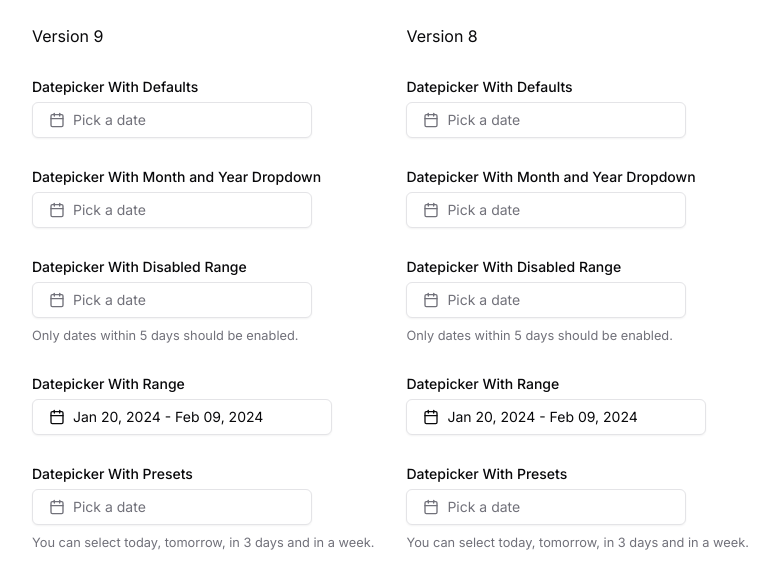
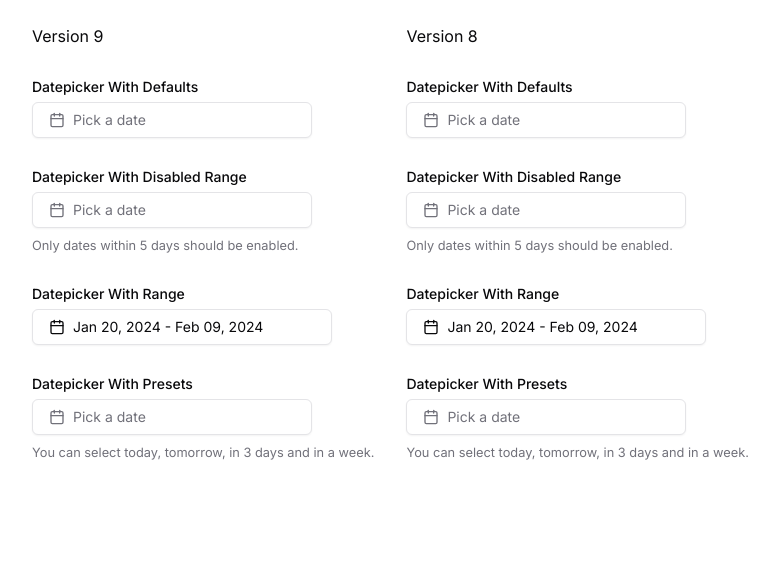
Before and after one commit to Nhollas/shadcn-ui-amplified, a Next.js app: page / in a window 1280 px wide. Shown: the top 588 px of the page, without its empty margins (248-1027 px from the left). Built offline with nearby package versions, Linux system fonts and the light colour scheme.

Commit message:
Strictly focus date-picker migration to v9.

```diff
--- a/package.json
+++ b/package.json
@@ -1,5 +1,5 @@
 {
-  "name": "shadcn-ui-amplified",
+  "name": "shadcn-ui-datepicker-migration",
   "version": "0.1.0",
   "private": true,
   "scripts": {
--- a/src/app/(routes)/@v8/page.tsx
+++ b/src/app/(routes)/@v8/page.tsx
@@ -2,7 +2,6 @@ import { Paragraph } from "@/app/components/ui"
 
 import { DatePickerWithDefaults } from "./with-default"
 import { DatePickerWithDisabledRange } from "./with-disabled-range"
-import { DatePickerWithDropdown } from "./with-dropdown"
 import { DatePickerWithPresets } from "./with-presets"
 import { DatePickerWithRange } from "./with-range"
 
@@ -11,7 +10,6 @@ export default function Version8DatepickerPage() {
     <div className="flex flex-col gap-y-8">
       <Paragraph>Version 8</Paragraph>
       <DatePickerWithDefaults />
-      <DatePickerWithDropdown />
       <DatePickerWithDisabledRange />
       <DatePickerWithRange />
       <DatePickerWithPresets />
--- a/src/app/(routes)/@v9/page.tsx
+++ b/src/app/(routes)/@v9/page.tsx
@@ -2,7 +2,6 @@ import { Paragraph } from "@/app/components/ui"
 
 import { DatePickerWithDefaults } from "./with-default"
 import { DatePickerWithDisabledRange } from "./with-disabled-range"
-import { DatePickerWithDropdown } from "./with-dropdown"
 import { DatePickerWithPresets } from "./with-presets"
 import { DatePickerWithRange } from "./with-range"
 
@@ -11,7 +10,6 @@ export default function Version9DatepickerPage() {
     <div className="flex flex-col gap-y-8">
       <Paragraph>Version 9</Paragraph>
       <DatePickerWithDefaults />
-      <DatePickerWithDropdown />
       <DatePickerWithDisabledRange />
       <DatePickerWithRange />
       <DatePickerWithPresets />
```
